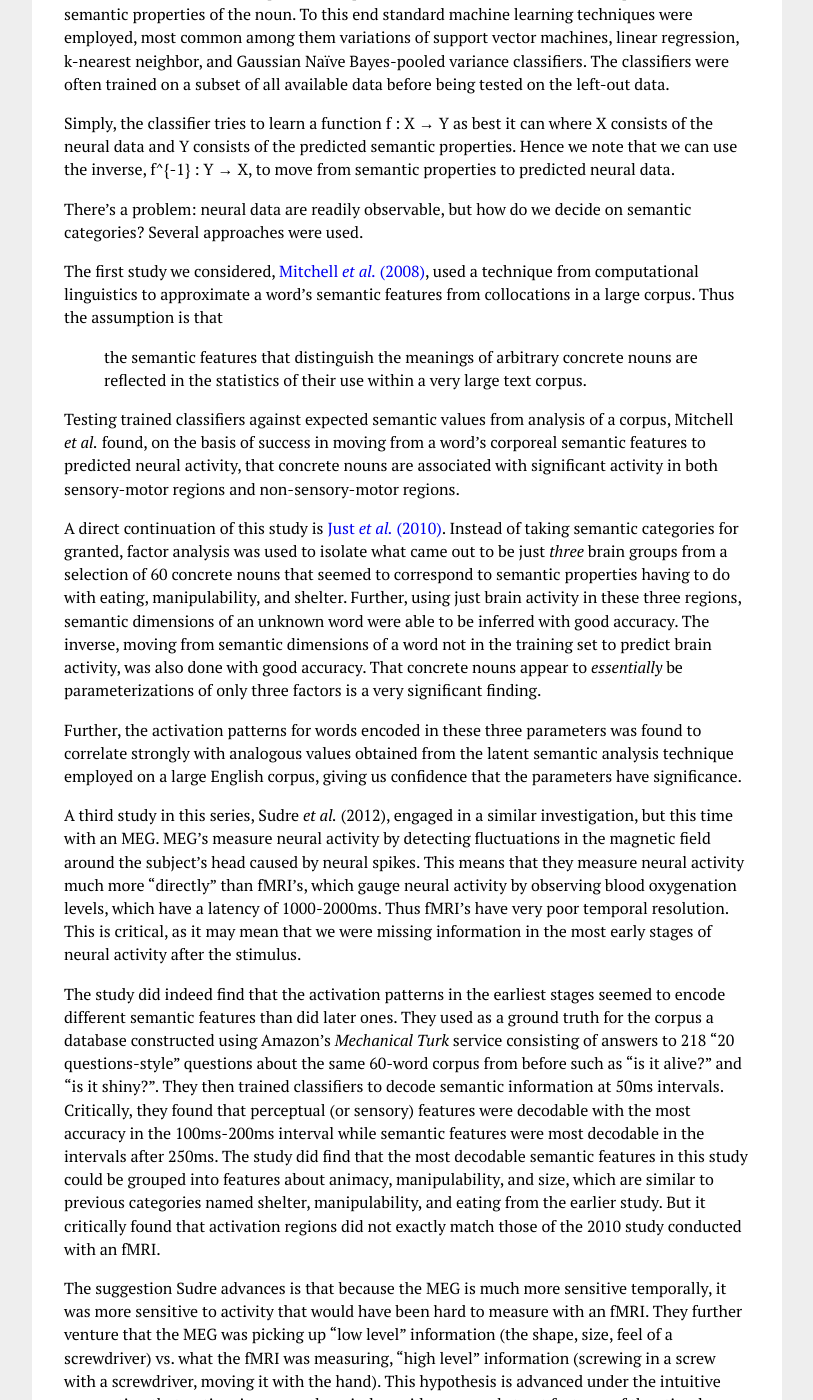
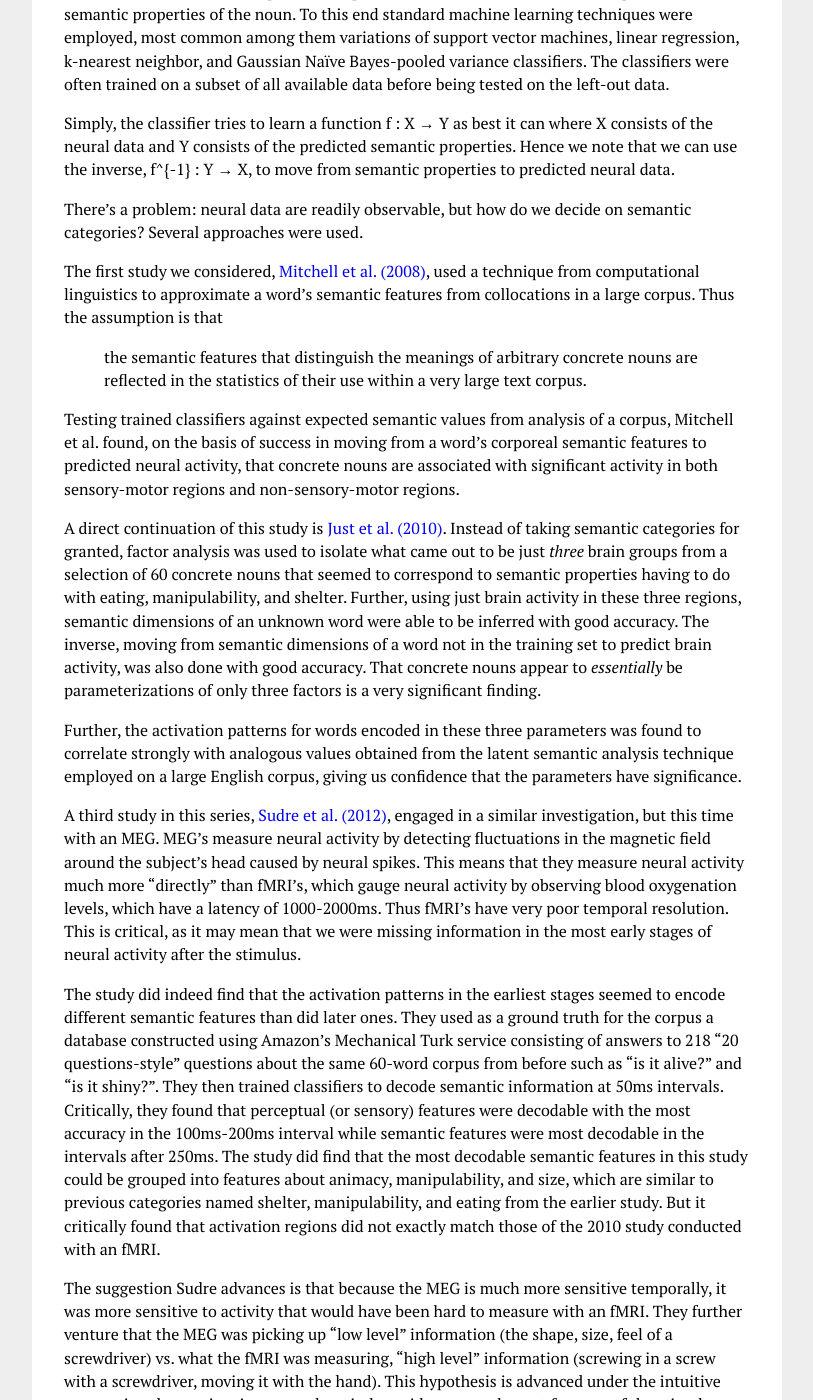
Before and after one commit to csneuro/csneuro.github.io, a Jekyll site: the page built from nsemant.md, in a window 1280 px wide and 1400 px high, scrolled down 1233 px. Shown: the whole window, without its empty margins (233-1046 px from the left). Built offline with Jekyll 4.4.1, drawn with Linux system fonts in a browser that asks for light colours; some of the changed lines change nothing that is shown; some of the changed text lies outside the part shown.

Commit message:
Update nsemant.md

```diff
--- a/nsemant.md
+++ b/nsemant.md
@@ -32,30 +32,30 @@
 
 There’s a problem: neural data are readily observable, but how do we decide on semantic categories? Several approaches were used.
 
-The first study we considered, [Mitchell *et al.* (2008)][mitchell2008], used a technique from computational linguistics to approximate a word’s semantic features from collocations in a large corpus. Thus the assumption is that
+The first study we considered, [Mitchell et al. (2008)][mitchell2008], used a technique from computational linguistics to approximate a word’s semantic features from collocations in a large corpus. Thus the assumption is that
 
 > the semantic features that distinguish the meanings of arbitrary concrete nouns are reflected in the statistics of their use within a very large text corpus.
 
-Testing trained classifiers against expected semantic values from analysis of a corpus, Mitchell *et al.* found, on the basis of success in moving from a word’s corporeal semantic features to predicted neural activity, that concrete nouns are associated with significant activity in both sensory-motor regions and non-sensory-motor regions.
+Testing trained classifiers against expected semantic values from analysis of a corpus, Mitchell et al. found, on the basis of success in moving from a word’s corporeal semantic features to predicted neural activity, that concrete nouns are associated with significant activity in both sensory-motor regions and non-sensory-motor regions.
 
-A direct continuation of this study is [Just *et al.* (2010)][just2010]. Instead of taking semantic categories for granted, factor analysis was used to isolate what came out to be just *three* brain groups from a selection of 60 concrete nouns that seemed to correspond to semantic properties having to do with eating, manipulability, and shelter. Further, using just brain activity in these three regions, semantic dimensions of an unknown word were able to be inferred with good accuracy. The inverse, moving from semantic dimensions of a word not in the training set to predict brain activity, was also done with good accuracy. That concrete nouns appear to *essentially* be parameterizations of only three factors is a very significant finding.
+A direct continuation of this study is [Just et al. (2010)][just2010]. Instead of taking semantic categories for granted, factor analysis was used to isolate what came out to be just *three* brain groups from a selection of 60 concrete nouns that seemed to correspond to semantic properties having to do with eating, manipulability, and shelter. Further, using just brain activity in these three regions, semantic dimensions of an unknown word were able to be inferred with good accuracy. The inverse, moving from semantic dimensions of a word not in the training set to predict brain activity, was also done with good accuracy. That concrete nouns appear to *essentially* be parameterizations of only three factors is a very significant finding.
 
 Further, the activation patterns for words encoded in these three parameters was found to correlate strongly with analogous values obtained from the latent semantic analysis technique employed on a large English corpus, giving us confidence that the parameters have significance.
 
-A third study in this series, Sudre *et al.* (2012), engaged in a similar investigation, but this time with an MEG. MEG’s measure neural activity by detecting fluctuations in the magnetic field around the subject’s head caused by neural spikes. This means that they measure neural activity much more “directly” than fMRI’s, which gauge neural activity by observing blood oxygenation levels, which have a latency of 1000-2000ms. Thus fMRI’s have very poor temporal resolution. This is critical, as it may mean that we were missing information in the most early stages of neural activity after the stimulus.
+A third study in this series, [Sudre et al. (2012)][sudre2012], engaged in a similar investigation, but this time with an MEG. MEG’s measure neural activity by detecting fluctuations in the magnetic field around the subject’s head caused by neural spikes. This means that they measure neural activity much more “directly” than fMRI’s, which gauge neural activity by observing blood oxygenation levels, which have a latency of 1000-2000ms. Thus fMRI’s have very poor temporal resolution. This is critical, as it may mean that we were missing information in the most early stages of neural activity after the stimulus.
 
-The study did indeed find that the activation patterns in the earliest stages seemed to encode different semantic features than did later ones. They used as a ground truth for the corpus a database constructed using Amazon’s *Mechanical Turk* service consisting of answers to 218 “20 questions-style” questions about the same 60-word corpus from before such as “is it alive?” and “is it shiny?”. They then trained classifiers to decode semantic information at 50ms intervals. Critically, they found that perceptual (or sensory) features were decodable with the most accuracy in the 100ms-200ms interval while semantic features were most decodable in the intervals after 250ms. The study did find that the most decodable semantic features in this study could be grouped into features about animacy, manipulability, and size, which are similar to previous categories named shelter, manipulability, and eating from the earlier study. But it critically found that activation regions did not exactly match those of the 2010 study conducted with an fMRI.
+The study did indeed find that the activation patterns in the earliest stages seemed to encode different semantic features than did later ones. They used as a ground truth for the corpus a database constructed using Amazon’s Mechanical Turk service consisting of answers to 218 “20 questions-style” questions about the same 60-word corpus from before such as “is it alive?” and “is it shiny?”. They then trained classifiers to decode semantic information at 50ms intervals. Critically, they found that perceptual (or sensory) features were decodable with the most accuracy in the 100ms-200ms interval while semantic features were most decodable in the intervals after 250ms. The study did find that the most decodable semantic features in this study could be grouped into features about animacy, manipulability, and size, which are similar to previous categories named shelter, manipulability, and eating from the earlier study. But it critically found that activation regions did not exactly match those of the 2010 study conducted with an fMRI.
 
 The suggestion Sudre advances is that because the MEG is much more sensitive temporally, it was more sensitive to activity that would have been hard to measure with an fMRI. They further venture that the MEG was picking up “low level” information (the shape, size, feel of a screwdriver) vs. what the fMRI was measuring, “high level” information (screwing in a screw with a screwdriver, moving it with the hand). This hypothesis is advanced under the intuitive assumption that as time increases the mind considers more abstract features of the stimulus.
 
-Another study we considered was Chan *et al.* (2012). Chan combined both MEG *and* EEG data from his subjects, being given stimuli comparable to those in previous studies, to investigate the effects of choice of modality on perceived brain activity. First, Sudre’s finding that MEG/EEG-mediated findings differed from fMRI-mediated findings was confirmed for the same reason advanced by Sudre: the poor temporal resolution of fMRI’s. Second, the study found that the EEG was much less useful in linking neural activity to semantic features, but Chan suggests that this may simply be due to the EEG having much fewer sensors. (The implication is that an EEG with just as many sensors as an MEG might produce comparable results.) He goes on to say, having observed that the EEG and MEG seem to access *different* semantic information, that
+Another study we considered was [Chan et al. (2012)][chan2012]. Chan combined both MEG *and* EEG data from his subjects, being given stimuli comparable to those in previous studies, to investigate the effects of choice of modality on perceived brain activity. First, Sudre’s finding that MEG/EEG-mediated findings differed from fMRI-mediated findings was confirmed for the same reason advanced by Sudre: the poor temporal resolution of fMRI’s. Second, the study found that the EEG was much less useful in linking neural activity to semantic features, but Chan suggests that this may simply be due to the EEG having much fewer sensors. (The implication is that an EEG with just as many sensors as an MEG might produce comparable results.) He goes on to say, having observed that the EEG and MEG seem to access *different* semantic information, that
 
 > neither recording modality is strictly superior to the other, and that EEG and MEG each provide unique information regarding neural processes.
 
 Problems with assumptions
 -------------------------
 
-In Mitchell *et al.* (2008), the seminal paper in neurosemantics among those we reviewed, one key assumption is indicated which most research in the domain has been founded on:
+In [Mitchell et al. (2008)][mitchell2008], the seminal paper in neurosemantics among those we reviewed, one key assumption is indicated which most research in the domain has been founded on:
 
 > [The approach] assumes that the brain activity observed when thinking about any concrete noun can be derived as a weighted linear sum of contributions from each of its semantic features. Although the correctness of this linearity assumption is debatable, it is consistent with the widespread use of linear models in fMRI analysis (27) and with the assumption that fMRI activation often reflects a linear superposition of contributions from different sources.
 
@@ -64,6 +64,14 @@
 Further, we observed that an assumption that pervades the literature is that neural activity is positively correlated with how much the region of neural activity has to do with the mental task at hand. Could we imagine it otherwise? We may be tempted to entertain the thought that, for example, perhaps the brain could handle a task by *decreasing* or *changing the rhythm of* groups of neurons that are normally more active without a task.
 
 So far these two assumptions have not outright failed researchers, but we may see them pushed to their breaking points in the future.
+
+From Vibrations to Semantic Dimensions
+--------------------------------------
+Lorem ipsum
+
+Neural Bases of Metaphors
+-------------------------
+
 
 Conclusion
 ----------
@@ -74,13 +82,12 @@
 
 There are many directions future research could take. Very many questions remain unanswered, among them being
 
-[distributed vs. distributed-plus-hub vs. convergent zones, Mr. M]
+
+trashheap
+---------
+distributed vs. distributed-plus-hub vs. convergent zones, Mr. M
 
 outline big questions posed in Where do you Know What you Know? also actual relations between words
-
-Neural Bases of Metaphors (16)
-
-From Eardrum Vibrations to Semantic Dimensions (14)
 
 [1] All techniques used to get brain data introduce artifacts which we want to remove before analysis. One example is the noise caused by the frequency at which AC power is provided: 60 Hz in the United States and 50 Hz most anywhere else. The details of what else is accounted for is beyond the scope of this review.
 
@@ -92,20 +99,20 @@
 
 
 
-[just2010]: Just MA, Cherkassky VL, Aryal S, Mitchell TM (2010). A Neurosemantic Theory of Concrete Noun Representation Based on the Underlying Brain Codes. PLoS ONE 5 (1): e8622. doi:10.1371/journal.pone.0008622
+[just2010]: http://www.ncbi.nlm.nih.gov/pmc/articles/PMC2797630/
 
-[mitchell2008]: Mitchell TM, Shinkareva SV, Carlson A, Chang KM, Malave VL, Mason RA, Just MA (2008). Predicting human brain activity associated with the meanings of nouns. Science 2008;320(5880):1191-1195. doi:10.1126/science.1152876.
+[mitchell2008]: http://www.sciencemag.org/content/320/5880/1191.full
 
-[mohamed2011]: Mohamed T, Hruschka ER Jr., Mitchell TM (2011). Discovering Relations between Noun Categories. In Proceedings of the Conference on Empirical Methods in Natural Language Processing (EMNLP).
+[mohamed2011]: http://rtw.ml.cmu.edu/papers/mohamed-emnlp11.pdf
 
-[sudre2012]: Sudre G, Pomerleau D, Palatucci M, Wehbe L, Fyshe A, Salmelin R, Mitchell T. M (2012). Tracking neural coding of perceptual and semantic features of concrete nouns. NeuroImage, 62, 451-463.
+[sudre2012]: http://www.ncbi.nlm.nih.gov/pubmed/22565201
 
-[patterson2007]: Patterson K. et al (2007). Where do you know what you know? The representation of semantic knowledge in the human brain? Nat. Rev. 8, 976-987
+[patterson2007]: http://www.nature.com/nrn/journal/v8/n12/abs/nrn2277.html
 
-[chan2012]: Chan AM, Halgren E, Marinkovic K, Cash SS (2011). Decoding word and category-specific spatiotemporal representations from MEG and EEG. Neuroimage 54, 3028-3039.10.1016/j.neuroimage.2010.10.073
+[chan2012]: http://www.ncbi.nlm.nih.gov/pubmed/21040796
 
-[murphy2012]: Murphy B, Talukdar P, Mitchell T (2012). Selecting corpus-semantic models for neurolinguistic decoding. SemEval '12 Proceedings of the First Joint Conference on Lexical and Computational Semantics - Volume 1: Proceedings of the main conference and the shared task, and Volume 2: Proceedings of the Sixth International Workshop on Semantic Evaluation, p. 114-123
+[murphy2012]: http://www.cs.cmu.edu/~tom/pubs/Murphy_2012.pdf
 
-[travis2013]: Travis KE, Leonard MK, Chan AM, Torres C, Sizemore ML, Qu Z, Eskandar E, Dale AM, Elman JL, Cash SS, Halgren E (2013). Independence of early speech processing from word meaning. Cereb Corex. 2013 Oct;23(10):2370-9. doi: 10.1093/cercor/bhs228.
+[travis2013]: http://www.ncbi.nlm.nih.gov/pubmed/22875868
 
-[parkinson2014]: Parkinson C, Liu S, Wheatley T (2014). A Common Cortical Metric for Spatial, Temporal, and Social Distance. The Journal of Neuroscience, 29 January 2014, 34(5): 1979-1987; doi: 10.1523/JNEUROSCI.2159-13.2014
+[parkinson2014]: http://www.jneurosci.org/content/34/5/1979.full
```
